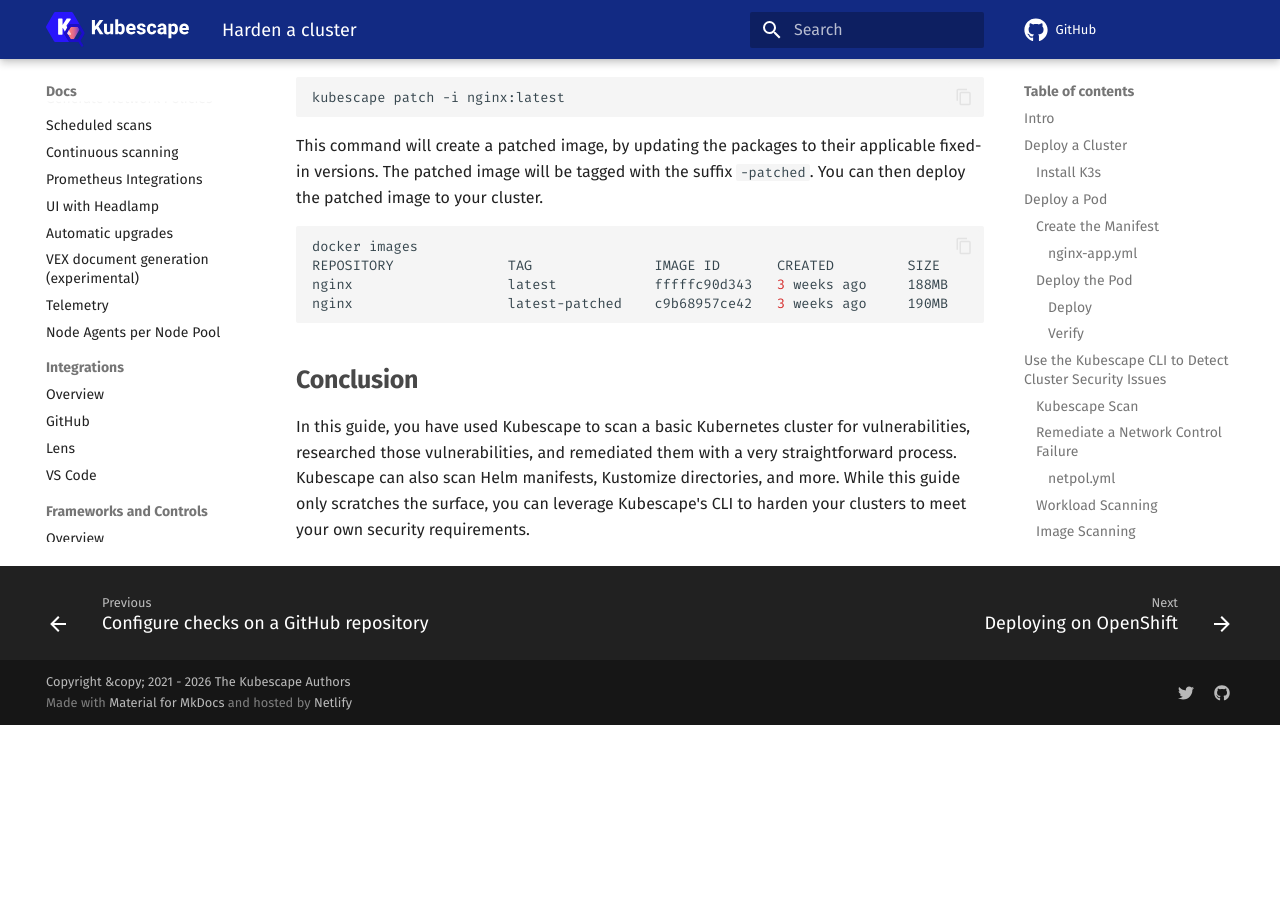
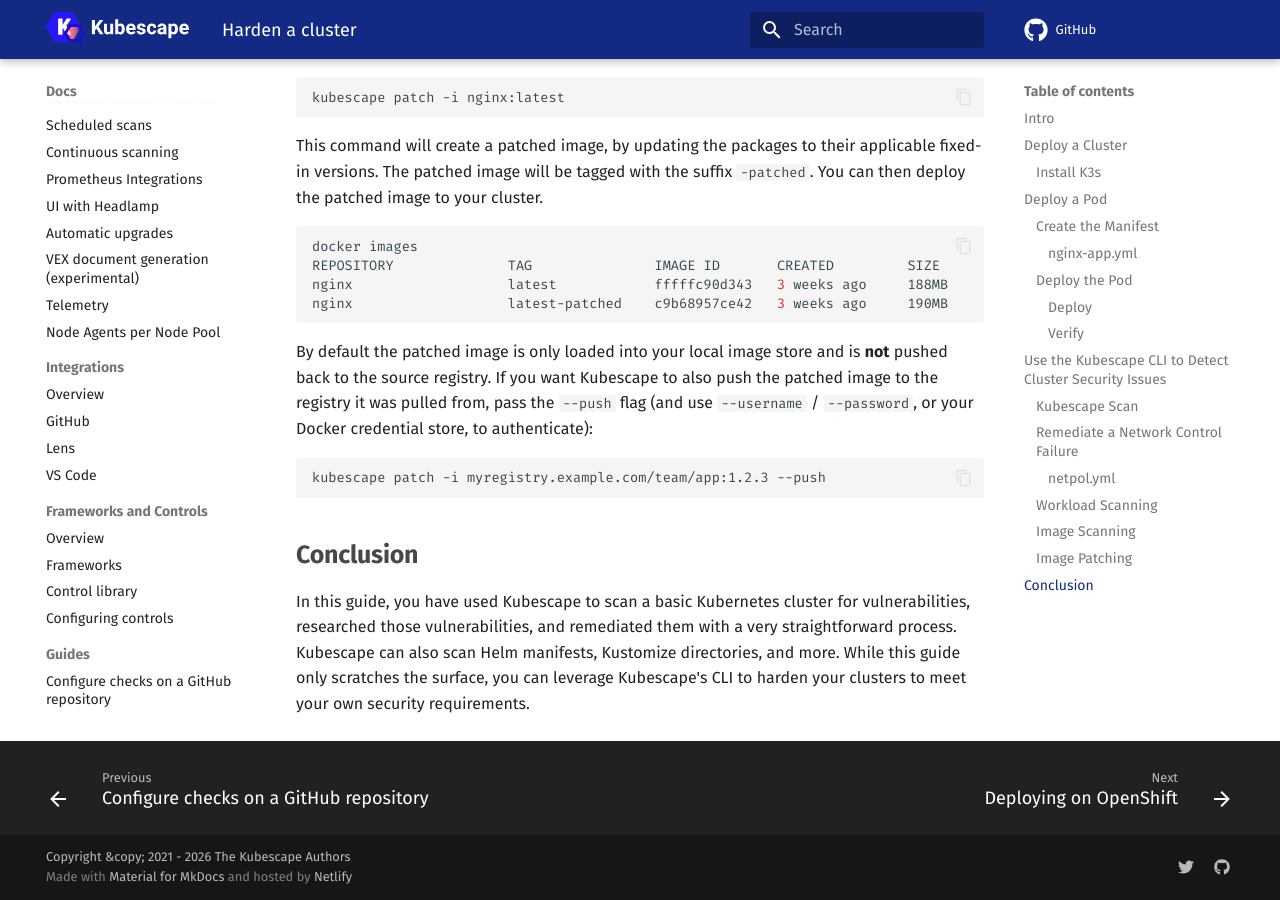
Before and after one commit to kubescape/kubescape.io, an MkDocs documentation site: the page built from docs/docs/guides/kubescape-cli/index.md, in a window 1280 px wide and 900 px high, scrolled down 10332 px. Built offline with MkDocs 1.6.1 and Material for MkDocs 9.7.7, drawn with Linux system fonts in a browser that asks for light colours; comment, search, counter and statistics services are not loaded; before the commit the page ends 11057 px from its top, so only the background shows below that.

Commit message:
Docs updated for --push flag image vulnerabilities patching
Signed-off-by: yugal07 <yashsadhwani544@gmail.com>

````diff
--- a/docs/docs/guides/kubescape-cli/index.md
+++ b/docs/docs/guides/kubescape-cli/index.md
@@ -259,6 +259,12 @@
 nginx                   latest-patched    c9b68957ce42   3 weeks ago     190MB
 ```
 
+By default the patched image is only loaded into your local image store and is **not** pushed back to the source registry. If you want Kubescape to also push the patched image to the registry it was pulled from, pass the `--push` flag (and use `--username` / `--password`, or your Docker credential store, to authenticate):
+
+```shell
+kubescape patch -i myregistry.example.com/team/app:1.2.3 --push
+```
+
 
 ## Conclusion
 
````
Also changed, not shown: docs/blog/posts/kubescape-3-image-patching/index.md (+2 -0 lines), 1 other file.
